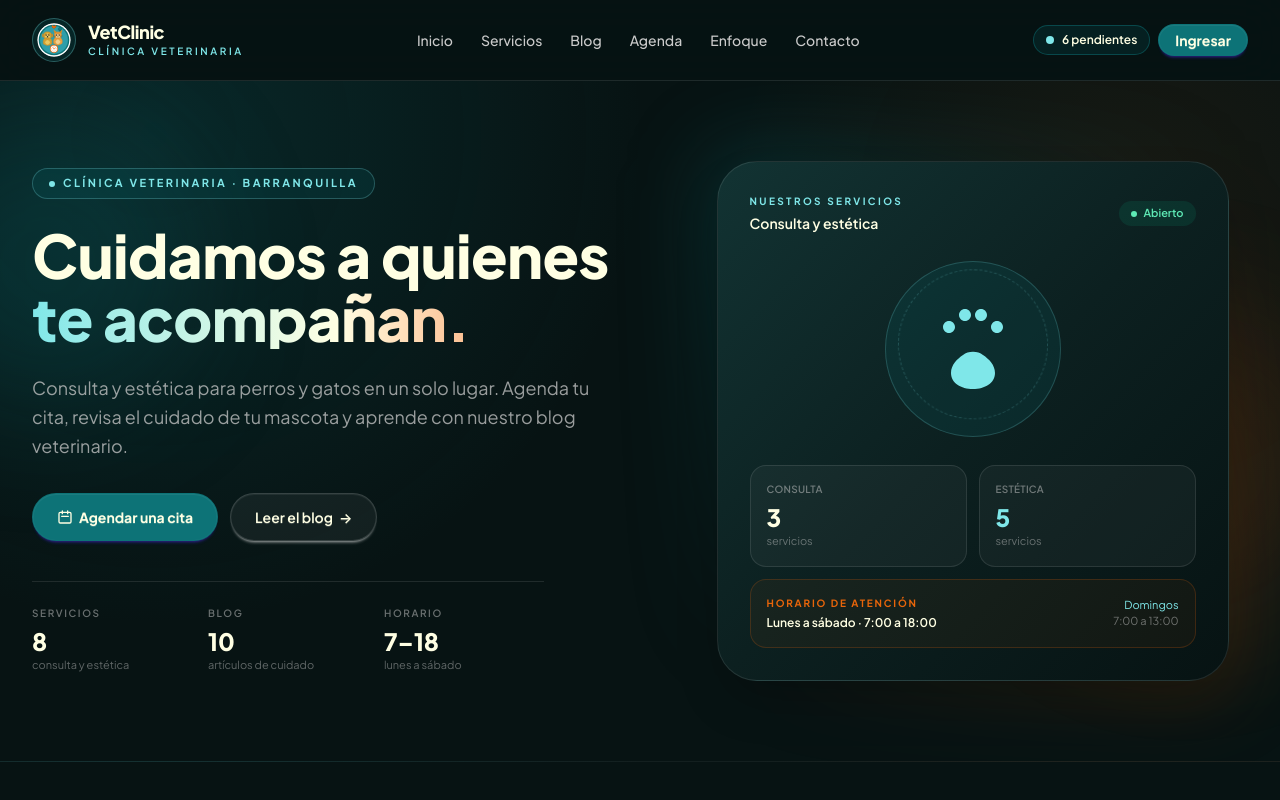
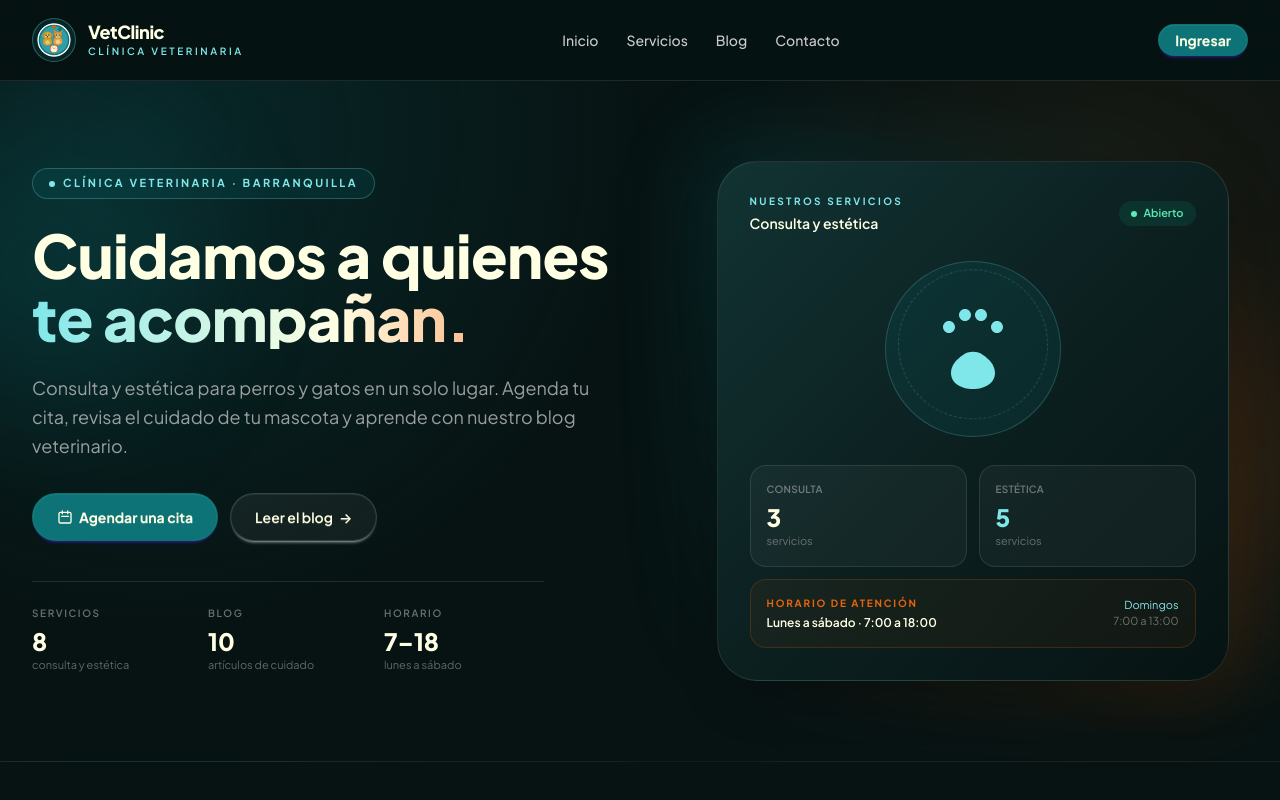
Before and after one commit to IngVictor2/veterinaria_fronted, an Angular app: page / in a window 1280 px wide. Shown: the top 800 px of the page. Built offline with nearby package versions, Linux system fonts and the light colour scheme.

Commit message:
refactor(inicio): retira agenda y enfoque de la navegacion

```diff
--- a/src/app/componentes/inicio/site-footer/site-footer.component.ts
+++ b/src/app/componentes/inicio/site-footer/site-footer.component.ts
@@ -22,8 +22,8 @@ import { RouterLink } from '@angular/router';
             </span>
           </a>
           <p class="mt-4 max-w-xs text-sm leading-relaxed text-[#CBCBCB]/70">
-            Agenda, historia clínica y bienestar para perros y gatos, con información clara para
-            cada familia.
+            Consulta, estética e información de cuidado para perros y gatos, con contenidos claros
+            para cada familia.
           </p>
         </div>
 
@@ -32,8 +32,7 @@ import { RouterLink } from '@angular/router';
           <ul class="mt-4 space-y-2 text-sm text-[#CBCBCB]/70">
             <li><a href="#servicios" class="transition hover:text-[#7FE7E9]">Servicios</a></li>
             <li><a href="#blog" class="transition hover:text-[#7FE7E9]">Blog de cuidado</a></li>
-            <li><a href="#agenda" class="transition hover:text-[#7FE7E9]">Agenda de citas</a></li>
-            <li><a href="#enfoque" class="transition hover:text-[#7FE7E9]">Enfoque de trabajo</a></li>
+            <li><a href="#contacto" class="transition hover:text-[#7FE7E9]">Contacto</a></li>
           </ul>
         </div>
 
--- a/src/app/componentes/inicio/site-header/site-header.component.ts
+++ b/src/app/componentes/inicio/site-header/site-header.component.ts
@@ -1,7 +1,6 @@
 import { Component, inject, signal } from '@angular/core';
 import { RouterLink } from '@angular/router';
 import { BlogService } from '../../../servicios/blog.service';
-import { CitasDemoService } from '../../../servicios/citas-demo.service';
 
 @Component({
   selector: 'app-site-header',
@@ -37,14 +36,6 @@ import { CitasDemoService } from '../../../servicios/citas-demo.service';
         </nav>
 
         <div class="flex items-center gap-2">
-          <a
-            href="#agenda"
-            class="hidden items-center gap-2 rounded-full border border-[#0D7377]/50 bg-[#0D7377]/15 px-3 py-1.5 text-xs font-semibold text-[#FFFFE3] transition hover:bg-[#0D7377]/30 sm:flex"
-          >
-            <span class="h-2 w-2 rounded-full bg-[#7FE7E9]"></span>
-            <span>{{ citas.totalPendientes() }} pendientes</span>
-          </a>
-
           @if (blog.totalGuardados() > 0) {
             <a
               href="#blog"
@@ -98,16 +89,6 @@ import { CitasDemoService } from '../../../servicios/citas-demo.service';
                 {{ enlace.texto }}
               </a>
             }
-            <a
-              href="#agenda"
-              class="mt-2 flex items-center justify-between rounded-xl border border-[#0D7377]/40 bg-[#0D7377]/15 px-3 py-2.5 text-sm font-semibold text-[#FFFFE3]"
-              (click)="cerrarMenu()"
-            >
-              <span>Citas pendientes</span>
-              <span class="rounded-full bg-[#7FE7E9]/20 px-2 py-0.5 text-xs text-[#7FE7E9]">
-                {{ citas.totalPendientes() }}
-              </span>
-            </a>
           </div>
         </nav>
       }
@@ -115,7 +96,6 @@ import { CitasDemoService } from '../../../servicios/citas-demo.service';
   `,
 })
 export class SiteHeaderComponent {
-  readonly citas = inject(CitasDemoService);
   readonly blog = inject(BlogService);
   readonly menuAbierto = signal(false);
 
@@ -123,8 +103,6 @@ export class SiteHeaderComponent {
     { texto: 'Inicio', href: '#inicio' },
     { texto: 'Servicios', href: '#servicios' },
     { texto: 'Blog', href: '#blog' },
-    { texto: 'Agenda', href: '#agenda' },
-    { texto: 'Enfoque', href: '#enfoque' },
     { texto: 'Contacto', href: '#contacto' },
   ];
 
```
